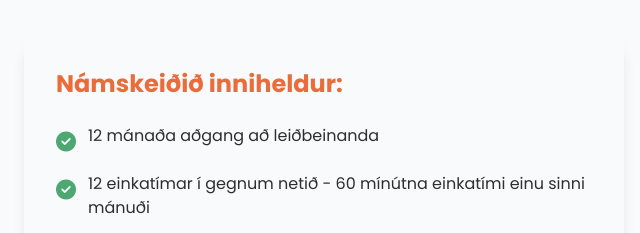
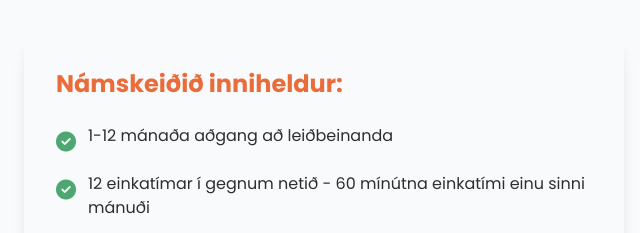
Before and after one commit to HaxorHax22/andleg_thjalfun, a plain HTML site: page index.html in a window 1280 px wide. Shown: the part 4880-5113 px from the top of the page, 0-640 px from the left. Drawn offline with nearby package versions, Linux system fonts and the light colour scheme.

Commit message:
Additional updates to namskeid section

```diff
--- a/index.html
+++ b/index.html
@@ -660,7 +660,7 @@
                                 <ul class="space-y-3 sm:space-y-4 text-deep-charcoal">
                                 <li class="flex items-start">
                                     <i class="fas fa-check-circle text-leaf-green text-lg sm:text-xl mr-3 mt-1"></i>
-                                    <span class="text-sm sm:text-base">12 mánaða aðgang að leiðbeinanda</span>
+                                    <span class="text-sm sm:text-base">1-12 mánaða aðgang að leiðbeinanda</span>
                                 </li>
                                 <li class="flex items-start">
                                     <i class="fas fa-check-circle text-leaf-green text-lg sm:text-xl mr-3 mt-1"></i>
```
